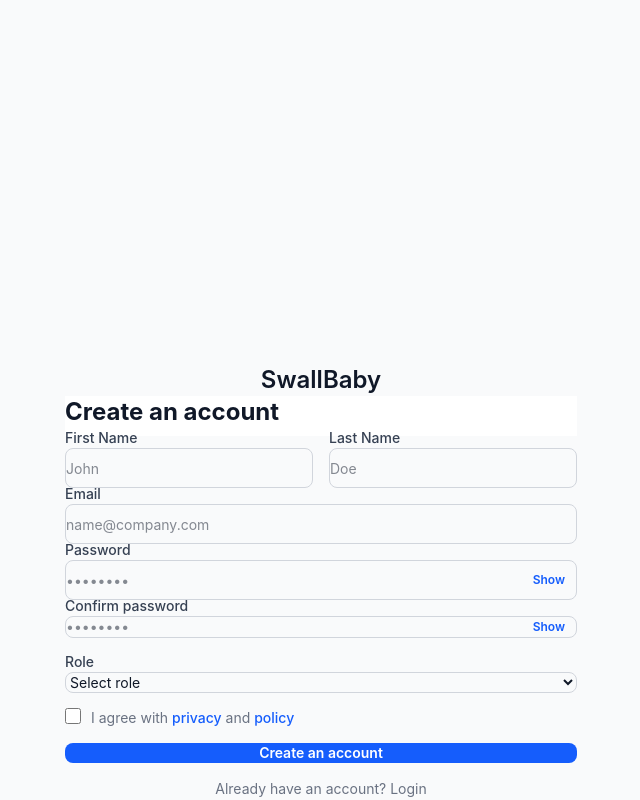
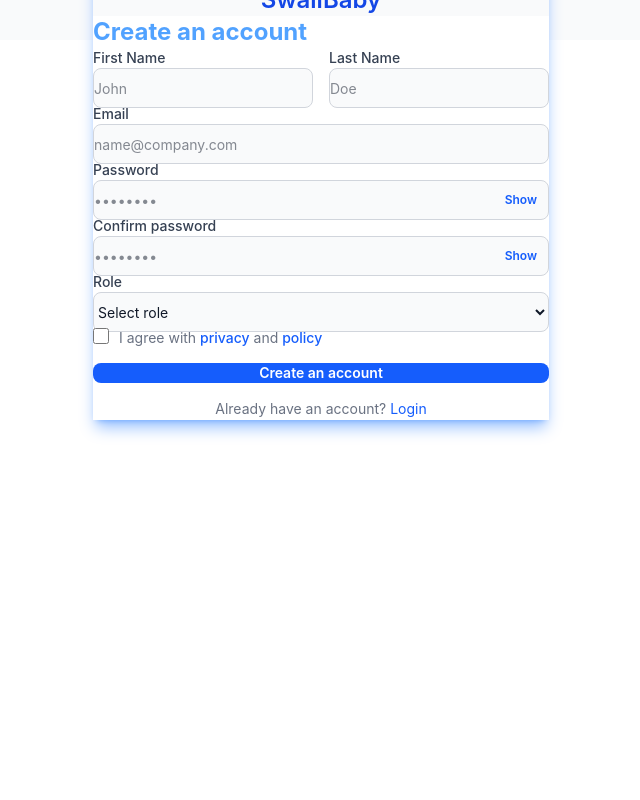
Before and after one commit to sudarshankhatri3/FullStack, a React app in the folder frontend/: page /signUp in a window 1280 px wide. Shown: the whole page, without its empty margins (319-959 px from the left). Built offline with nearby package versions, Linux system fonts and the light colour scheme; the HTML template or start-up script is replaced by a standard one.

Commit message:
signup progress

```diff
--- a/frontend/src/pages/signup.jsx
+++ b/frontend/src/pages/signup.jsx
@@ -48,11 +48,11 @@
   }
 
   return (
-    <section className="bg-gray-50 min-h-screen">
+    <section className="bg-gray-50  flex items-center justify-center">
       <div className="flex flex-col items-center justify-center px-4 py-8 mx-auto min-h-screen  rounded-xl-x  shadow-lg shadow-blue-500/50">
         <a
           href="#"
-          className="flex items-center mb-6 text-2xl font-semibold text-gray-900"
+          className="flex items-center mb-6 text-2xl font-semibold text-blue-700"
         >
           SwallBaby
         </a>
@@ -60,7 +60,7 @@
         {/* Card */}
         <div className="w-full bg-white  sm:max-w-lg">
           <div className="p-6 sm:p-8 space-y-5">
-            <h1 className="text-2xl font-bold text-gray-900">
+            <h1 className="text-2xl font-bold  text-blue-400">
               Create an account
             </h1>
 
@@ -78,7 +78,7 @@
                     onChange={(e) =>
                       setFormData({ ...formData, first_name: e.target.value })
                     }
-                    className="bg-gray-50 border h-15 border-gray-300 text-gray-900 text-sm rounded-lg focus:ring-2 focus:ring-blue-500 focus:border-blue-500 block w-full px-7 py-90 outline-none transition"
+                    className="bg-gray-50  pl-5 border h-15 border-gray-300 text-gray-900 text-sm rounded-lg focus:ring-2 focus:ring-blue-500 focus:border-blue-500 block w-full px-7 py-90 outline-none transition"
                   />
                 </div>
                 <div className="w-full sm:w-1/2">
@@ -92,7 +92,7 @@
                     onChange={(e) =>
                       setFormData({ ...formData, last_name: e.target.value })
                     }
-                    className="bg-gray-50 border  h-15 border-gray-300 text-gray-900 text-sm rounded-lg focus:ring-2 focus:ring-blue-500 focus:border-blue-500 block w-full p-2.5 outline-none transition"
+                    className="bg-gray-50 border pl-3  h-15 border-gray-300 text-gray-900 text-sm rounded-lg focus:ring-2 focus:ring-blue-500 focus:border-blue-500 block w-full p-2.5 outline-none transition"
                   />
                 </div>
               </div>
@@ -116,7 +116,7 @@
 
               {/* Password */}
               <div>
-                <label className="block mb-1.5 text-sm font-medium text-gray-700">
+                <label className="block mt-2 mb-1.5 text-sm font-medium text-gray-700">
                   Password
                 </label>
                 <div className="relative">
@@ -153,7 +153,7 @@
                     onChange={(e) =>
                       setFormData({ ...formData, password2: e.target.value })
                     }
-                    className="bg-gray-50 border border-gray-300 text-gray-900 text-sm rounded-lg focus:ring-2 focus:ring-blue-500 focus:border-blue-500 block w-full p-2.5 pr-16 outline-none transition"
+                    className="bg-gray-50 border h-15 border-gray-300 text-gray-900 text-sm rounded-lg focus:ring-2 focus:ring-blue-500 focus:border-blue-500 block w-full p-2.5 pr-16 outline-none transition"
                     required
                   />
                   <button
@@ -176,7 +176,7 @@
                   onChange={(e) =>
                     setFormData({ ...formData, role: e.target.value })
                   }
-                  className="bg-gray-50 border border-gray-300 text-gray-900 text-sm rounded-lg focus:ring-2 focus:ring-blue-500 focus:border-blue-500 block w-full p-2.5 outline-none transition"
+                  className="bg-gray-50  h-15 border border-gray-300 text-gray-900 text-sm rounded-lg focus:ring-2 focus:ring-blue-500 focus:border-blue-500 block w-full p-2.5 outline-none transition"
                 >
                   <option value="" disabled>
                     Select role
@@ -223,14 +223,14 @@
               {/* Submit */}
               <button
                 type="submit"
-                className="w-full text-white bg-blue-600 hover:bg-blue-700 active:bg-blue-800 focus:ring-4 focus:ring-blue-300 focus:outline-none font-semibold rounded-lg text-sm px-5 py-3 text-center transition-colors duration-200"
+                className="w-full h-15 text-white bg-blue-600 hover:bg-blue-700 active:bg-blue-800 focus:ring-4 focus:ring-blue-300 focus:outline-none font-semibold rounded-lg text-sm px-5 py-3 text-center transition-colors duration-200"
               >
                 Create an account
               </button>
 
               {/* Login link */}
               <p className="text-sm text-center text-gray-500">
-                Already have an account? {<Link to="/login">Login</Link>}
+                Already have an account? {<Link to="/login" className="text-blue-600">Login</Link>}
               </p>
             </form>
           </div>
```
